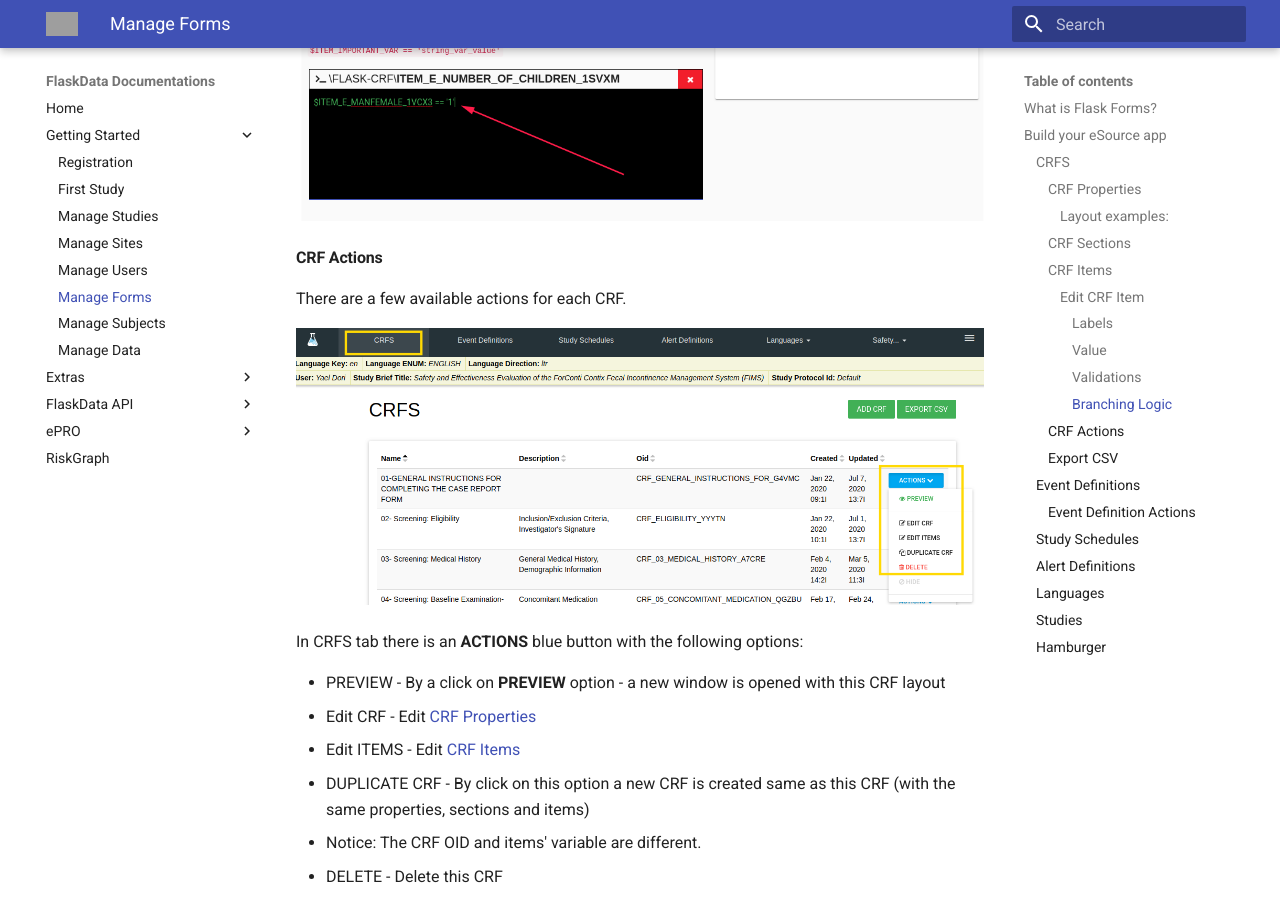
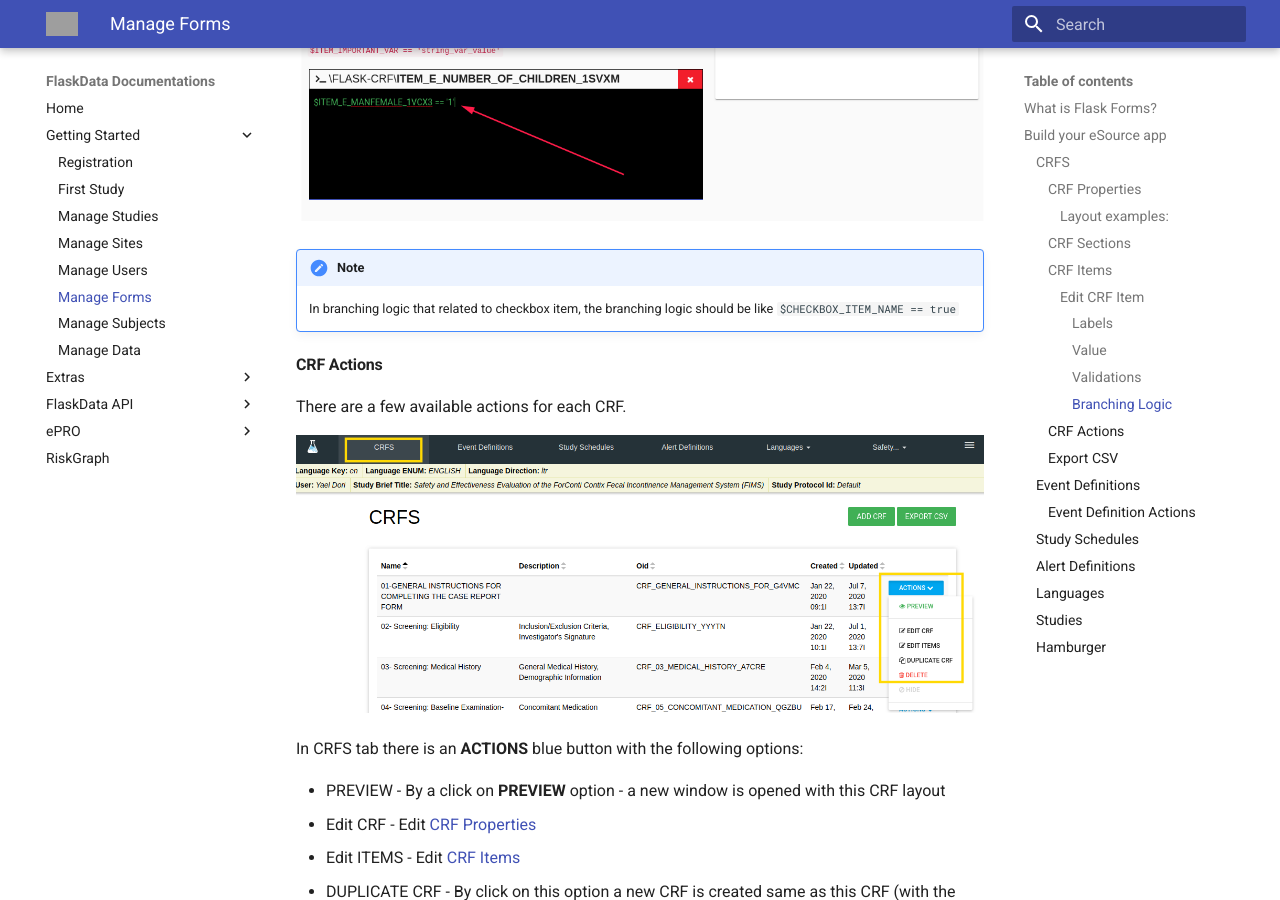
Before and after one commit to onlyjazz/flask-docs, an MkDocs documentation site: the page built from docs/manage_forms.md, in a window 1280 px wide and 900 px high, scrolled down 8917 px. Built offline with MkDocs 1.6.1 and Material for MkDocs 9.7.7, drawn with Linux system fonts in a browser that asks for light colours; emoji names are drawn with the system emoji font; grey boxes are pictures that could not be loaded.

```diff
--- a/docs/manage_forms.md
+++ b/docs/manage_forms.md
@@ -134,6 +134,11 @@ Go to Hide/Show item branching logic and write your logic.
 
 ![Screenshot](img/forms/forms_show_hide_logic.PNG)
 
+!!!note
+    In branching logic that related to checkbox item, the branching logic should be like
+    `$CHECKBOX_ITEM_NAME == true`
+
+
 ####CRF Actions
 There are a few available actions for each CRF.
 
```
Also changed, not shown: docs/apiflows.md (+1 -1 lines).
